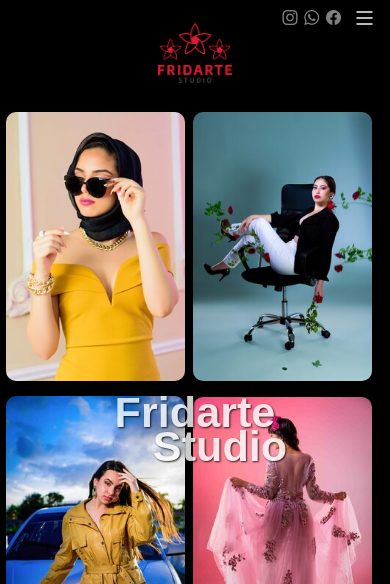
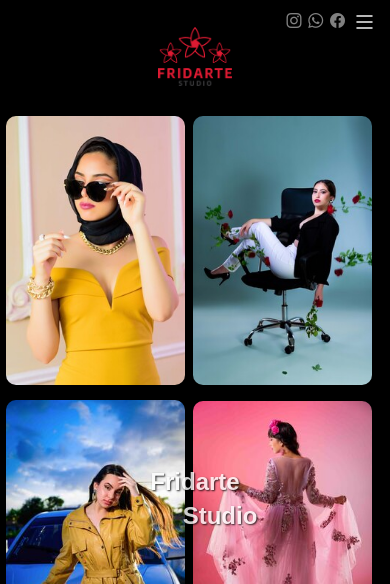
Before and after one commit to onier9702/fridarte, a React (Create React App) app: page /home in a window 390 px wide. Shown: the top 584 px of the page. Built offline with nearby package versions, Linux system fonts and the light colour scheme; a web font is replaced by a local one.

Commit message:
Rearrange

```diff
--- a/src/MobileNavigation.js
+++ b/src/MobileNavigation.js
@@ -1,5 +1,5 @@
 
-import React, { useState} from 'react';
+import React, { useEffect ,useRef, useState} from 'react';
 
 import { NavLinks } from './NavLinks';
 import './Nav.css';
@@ -13,9 +13,6 @@ export const MobileNavigation = () => {
     // menu_btn.classList.toggle('is-active');
     const burgerIcon = <i class="bi bi-list" onClick={ () => setOpen(!open) }></i>
     const closerIcon = <i class="bi bi-x" onClick={ () => setOpen(!open) }></i>
-    // const inst       = <i className="bi bi-instagram" style={{fontSize:5, opacity:0.8}} ></i>
-    // const what       = <i className="bi bi-whatsapp" style={{fontSize:5, opacity:0.8}}></i>
-    // const face       = <i className="bi bi-facebook" style={{fontSize:5, opacity:0.8}}></i>
 
     const unList = <ul>
                       <li>
@@ -31,15 +28,29 @@ export const MobileNavigation = () => {
 
     const closeMobileMenu = () => setOpen(false);
 
-    // useEffect(() => {
-    //   if(open) {
-    //     document.body.addEventListener( 'click', () => setOpen(false) );
-    //   }
+    const container = useRef();
+    const iconRef   = useRef();
+    // let medidor = false;
 
-    //   return () => {
-    //     document.body.removeEventListener( 'click', setOpen );
-    //   }
-    // }, [open])
+    useEffect(() => {
+
+      console.log('useEffect called!!!!');
+      if (open === true) {
+          document.addEventListener('click', (e) => {
+            e.preventDefault();
+            if ( !(container.current.contains(e.target)) && !(iconRef.current.contains(e.target))) {
+              setOpen(false);
+            }
+
+          })
+      }
+
+      return () => {
+        document.removeEventListener('click', () => {});
+        // setOpen(false);
+      }
+    }, [container.current])
+
 
 
   return (
@@ -48,10 +59,10 @@ export const MobileNavigation = () => {
             { (open === false) ? unList : '' }
       </div>
       {/* <div className="mobileNav" style={ open ? {backgroundColor:'black'} : {backgroundColor:'black'} } > */}
-      <div className="icon">
+      <div className="icon" ref={iconRef}>
         { open ? closerIcon : burgerIcon }
       </div>
-      <div className={`nav ${(open ? 'isactive' : '')}`} >
+      <div className={`nav ${(open ? 'isactive' : '')}`} ref={container} >
           {/* { open && <NavLinks isMob={true} closeMobileMenu={closeMobileMenu} /> } */}
           <NavLinks isMob={true} closeMobileMenu={closeMobileMenu} />
       </div>
--- a/src/Nav.css
+++ b/src/Nav.css
@@ -55,9 +55,9 @@ desktop: 1025px — 1200px
     }
     .three-icons {
         display: flex;
-        padding-top: 1.3%;
+        padding-top: 2%;
         position: fixed;
-        right: 16%;
+        right: 15vw;
         /* width: 100%; */
     }
     .three-icons ul {
@@ -81,6 +81,7 @@ desktop: 1025px — 1200px
         width: 80vw;
     } */
     .icon {
+        padding-top: 1%;
         width: fit-content;
 
     }
@@ -88,7 +89,7 @@ desktop: 1025px — 1200px
         font-size: 1.5rem;
         cursor: pointer;
         position: fixed;
-        right: 0.5%;
+        right: 0.5vw;
     }
     .nav {
         /* padding-top: 10%; */
@@ -105,6 +106,7 @@ desktop: 1025px — 1200px
     }
     .nav.isactive{
         left: 0;
+        position: fixed;
     }
     .nav ul {
         padding: 0;
--- a/src/components/About.js
+++ b/src/components/About.js
@@ -11,7 +11,7 @@ export const About = () => {
         </div>
 
           <div className="mision">
-            <h4 ><i className="bi bi-check-lg"></i>  Visión</h4>
+            <h4 ><i className="bi bi-check-lg"></i>  Misión</h4>
             <p>
               FRIDARTE STUDIO es una empresa en el centro de Cuba que ofrece
               servicios múltiples de publicidad, fotografía social, empresarial y de moda
--- a/src/components/Home.css
+++ b/src/components/Home.css
@@ -21,7 +21,7 @@ desktop: 1025px — 1200px
     text-shadow: 1px 1px 2px black;
     font-family: 'Glamour', sans-serif;
     font-weight: bold;
-    font-size: 2.7rem;
+    font-size: 1.5rem;
     position: fixed;
     opacity: 0.8;
     text-align: center;
@@ -68,8 +68,13 @@ desktop: 1025px — 1200px
 @media (max-width:790px) {
     .logo .logofridarte {
         margin-bottom: 5%;
-        max-height: 15vh;
-        width: 20vw;
+        width: 16vw;
+    }
+    .logo .parr1 {
+        top: 55%;
+    }
+    .logo .parr2 {
+        top: 59%;
     }
     .portrait {
         width: 100vw;
--- a/src/components/Home.js
+++ b/src/components/Home.js
@@ -64,7 +64,7 @@ export const Home = () => {
       <>
         {/* <div className="probando"> */}
         <div className="logo">
-          <img className="logofridarte" src={process.env.PUBLIC_URL + "/assets/oficial_color.png"} alt="logo-fridarte"/>
+          <img className="logofridarte" key="logo-frid" src={process.env.PUBLIC_URL + "/assets/oficial_color.png"} alt="logo-fridarte"/>
           <p className="parr1">Fridarte</p>
           <p className="parr2">Studio</p>
         </div>
```
Also changed, not shown: 11 other files (tests, documents, lock files or other folders).
